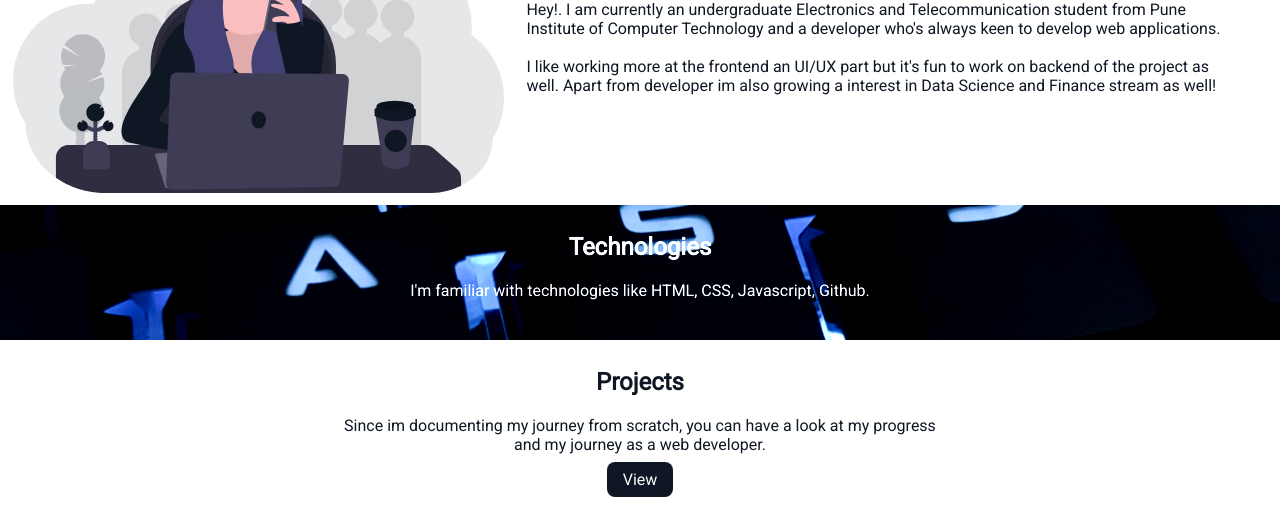
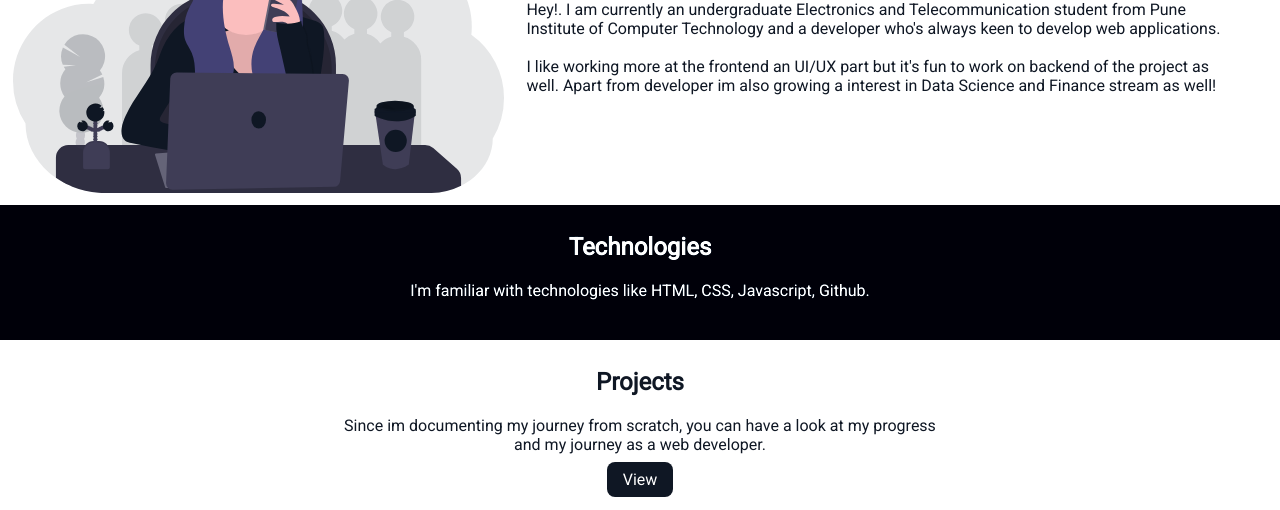
Before and after one commit to nshanbhag20001412/NehaShanbhagPortfolio, a plain HTML site: page index.html in a window 1280 px wide. Shown: the part 247-757 px from the top of the page. Drawn offline with Linux system fonts and the light colour scheme.

Commit message:
update css

```diff
--- a/style.css
+++ b/style.css
@@ -126,10 +126,10 @@ hr{
 }
 
 .section-lightgray{
-    /* background-color: #111924; */
-     background-image: url(Images/herobackground.jpg);
+    background-color: #111924;
+     /* background-image: url(Images/herobackground.jpg);
     background-size: cover;
-    background-position: center;
+    background-position: center; */
     color: white;
     /* text-shadow: 1px 1px var(--light-gray); */
     filter: contrast(130%);
```
